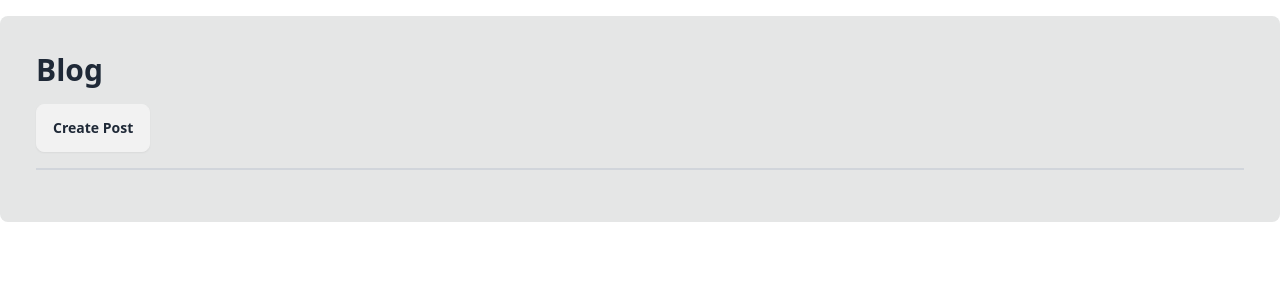
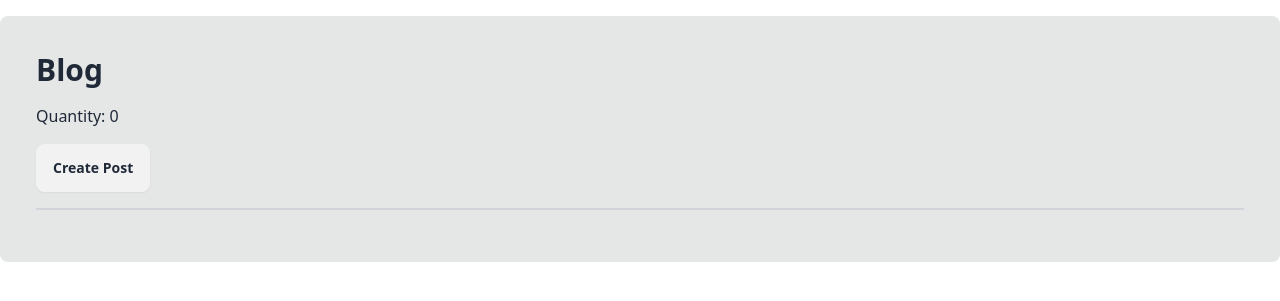
Before and after one commit to Makksaw/DevBlog, a Django app: page /article/ in a window 1280 px wide. Shown: the part 68-369 px from the top of the page. Run offline with Django 5.2, Linux system fonts and the light colour scheme; data that the repository does not hold is empty; some libraries are stand-ins or nearby versions.

Commit message:
Add post count

```diff
--- a/apps/blog/templates/blog/index.html
+++ b/apps/blog/templates/blog/index.html
@@ -5,6 +5,7 @@
 {% block content %}
     <div class="my-4 rounded-lg bg-base-300 p-9">
     <h1 class="text-3xl font-bold mb-4">Blog</h1>
+    <h3 class="mb-4">Quantity: {{ quantity_posts }}</h3>
     <a onclick="my_modal_4.showModal()" class="btn">Create Post</a>
     <div class="my-4 border-b-2 border-gray-300 w-full"></div>
     <div class="grid grid-cols-3 gap-7">
--- a/apps/blog/views.py
+++ b/apps/blog/views.py
@@ -6,9 +6,11 @@ from .forms import PostForm
 def index(request):
 
     all_posts = Post.objects.all()
+    quantity_posts = all_posts.count()
 
     context = {
         'all_posts': all_posts,
+        'quantity_posts': quantity_posts,
         'created_form': PostForm(),
     }
 
```
